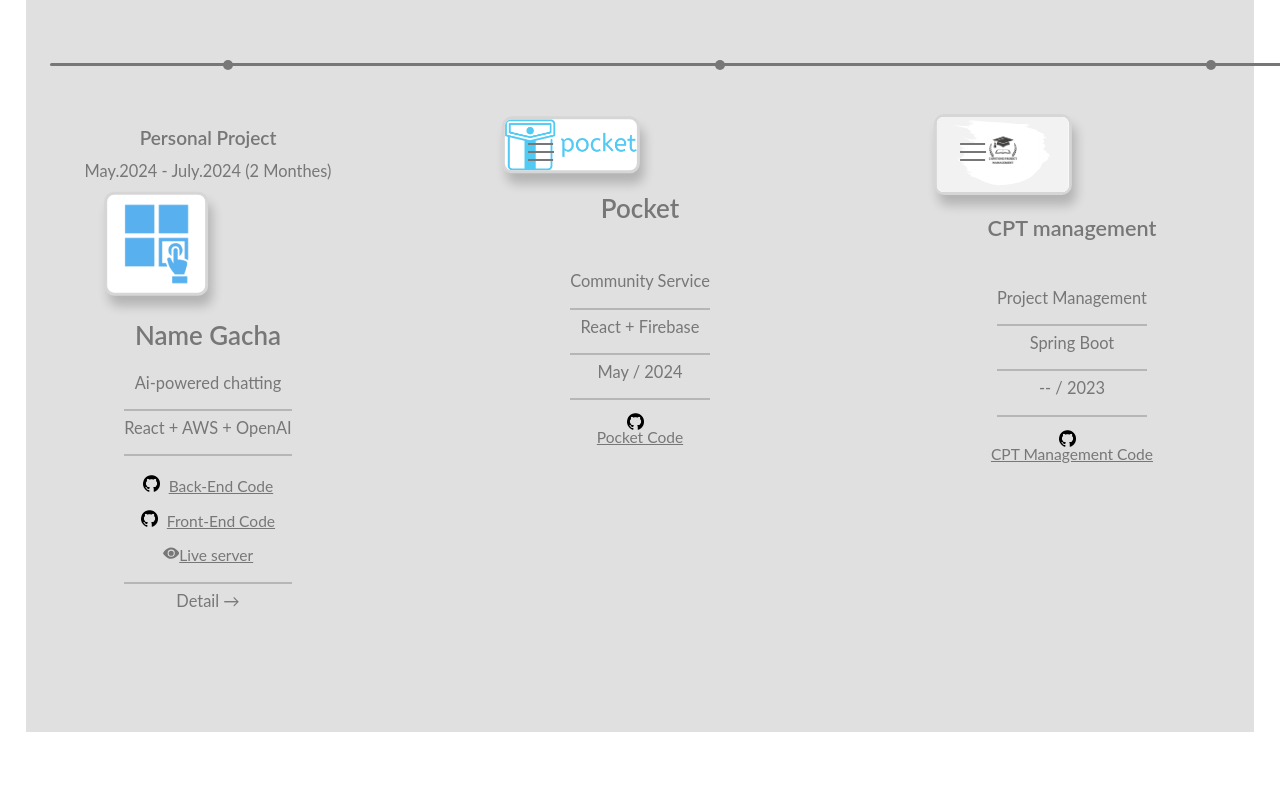
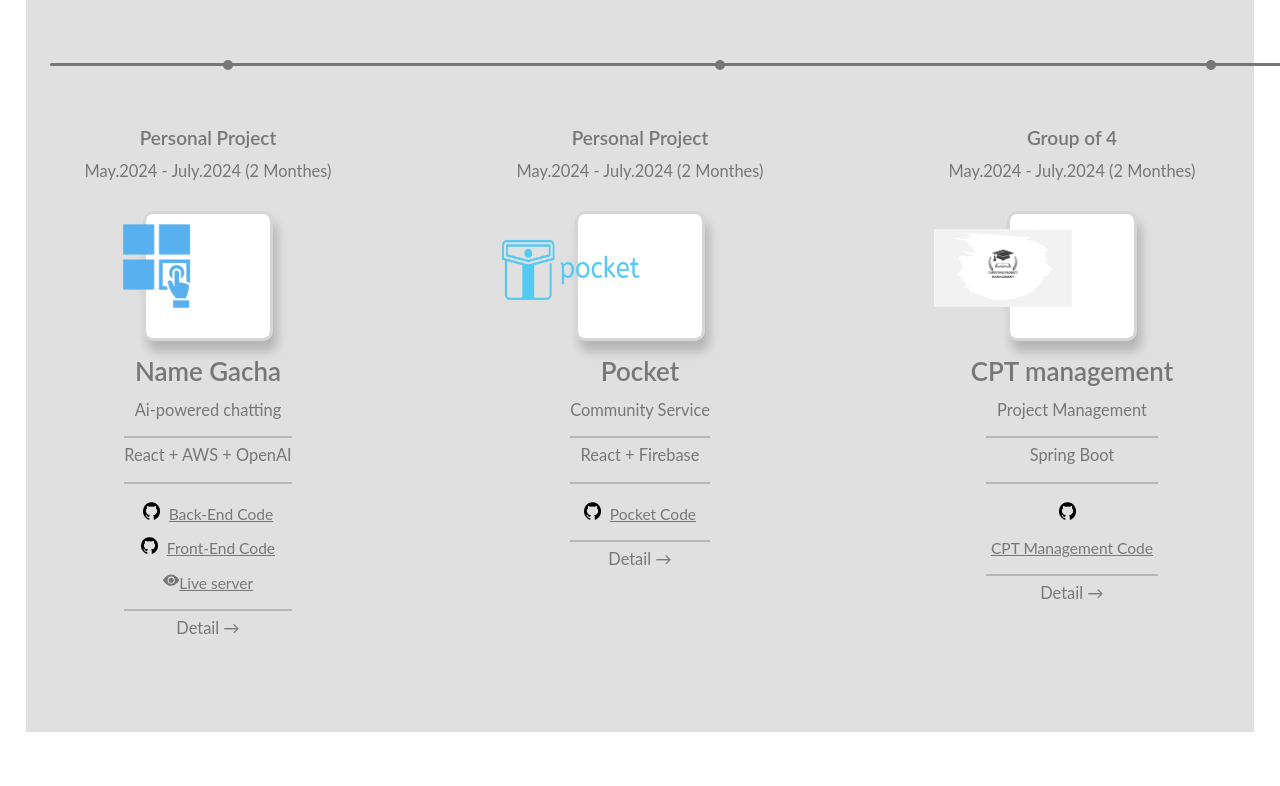
Before and after one commit to hyeonbinHur/portfolio, a React (Vite) app: page / in a window 1280 px wide. Shown: the part 854-1640 px from the top of the page. Built offline with nearby package versions, Linux system fonts and the light colour scheme.

Commit message:
project Detail button, and detail content feature done

```diff
--- a/src/sections/Projects.jsx
+++ b/src/sections/Projects.jsx
@@ -1,6 +1,8 @@
 import { BsEyeFill } from 'react-icons/bs';
 import { BiImageAlt } from 'react-icons/bi';
 import { AiFillPlaySquare } from 'react-icons/ai';
+import { AiOutlineClose } from 'react-icons/ai';
+
 import Cpt from '../assets/projects/cpt.svg';
 import Pocket from '../assets/projects/pocket.png';
 import NG from '../assets/projects/ng.png';
@@ -45,6 +47,7 @@ export default function Projects() {
     const sliceVideoIsOpen = useSelector((state) => state.videoSlice.isOpen);
     const sliceImageTopic = useSelector((state) => state.imageSlice.topic);
     const sliceImageIsOpen = useSelector((state) => state.imageSlice.isOpen);
+
     const handleOpenImageModal = (topic) => {
         dispatch(openImageModal({ topic: topic }));
     };
@@ -85,10 +88,13 @@ export default function Projects() {
                     <span className="project--period">
                         May.2024 - July.2024 (2 Monthes)
                     </span>
+
+                    <div className="project--image">
                         <img className="project--image__ng" src={NG}></img>
+                    </div>
 
                     <div className="project--text">
-                        <div className="project--name__ng">Name Gacha</div>
+                        <div className="project--name">Name Gacha</div>
                         <ul className="project--ul">
                             <li className="project--basic-info">
                                 Ai-powered chatting
@@ -128,23 +134,29 @@ export default function Projects() {
                             </li>
 
                             <li className="project--basic-info">
-                                Detail &rarr;
+                                <label htmlFor="detail_toggle__4">
+                                    <span>Detail &rarr;</span>
+                                </label>
                             </li>
                         </ul>
                     </div>
-                    {/* <input
+
+                    <input
                         type="checkbox"
                         className="detail--checkbox__4"
                         id="detail_toggle__4"
                     />
+
+                    <div className="detail--content__4">
                         <label
                             htmlFor="detail_toggle__4"
-                        className="detail--button__4"
+                            className="detail--close__4"
                         >
-                        <span className="detail--icon__4">&nbsp;</span>
-                    </label> */}
-                    <div className="detail--background__4">&nbsp;</div>
-                    <div className="detail--content__4">
+                            <span className="detail--close_icon__4 ">
+                                <AiOutlineClose />
+                            </span>
+                        </label>
+
                         <header className="content__header">
                             <img
                                 src={NG}
@@ -152,6 +164,7 @@ export default function Projects() {
                                 className="content__logo__ng"
                             />
                         </header>
+
                         <main className="content--body">
                             <div className="content--body__1">
                                 <h3 className="heading--tertiary">Features</h3>
@@ -323,8 +336,18 @@ export default function Projects() {
                         </main>
                     </div>
                 </div>
+
                 <div className="project--card">
-                    <img className="project--image__pocket" src={Pocket}></img>
+                    <div className="project--team">Personal Project</div>
+                    <span className="project--period">
+                        May.2024 - July.2024 (2 Monthes)
+                    </span>
+                    <div className="project--image">
+                        <img
+                            className="project--image__pocket"
+                            src={Pocket}
+                        ></img>
+                    </div>
                     <div className="project--text">
                         <div className="project--name">Pocket</div>
                         <ul className="project--ul">
@@ -334,8 +357,8 @@ export default function Projects() {
                             <li className="project--basic-info">
                                 React + Firebase
                             </li>
-                            <li className="project--basic-info">May / 2024</li>
                             <li className="project--basic-info__link">
+                                <p className="project--basic-info">
                                     <img src={Git} className="project--git" />
                                     <a
                                         href="https://github.com/hyeonbinHur/DDock-DDock"
@@ -343,6 +366,14 @@ export default function Projects() {
                                     >
                                         Pocket Code
                                     </a>
+                                </p>
+                            </li>
+                            <li className="project--basic-info">
+                                <label htmlFor="detail_toggle__3">
+                                    <span className="detail--icon__3">
+                                        <span>Detail &rarr;</span>
+                                    </span>
+                                </label>
                             </li>
                         </ul>
                     </div>
@@ -351,14 +382,13 @@ export default function Projects() {
                         className="detail--checkbox__3"
                         id="detail_toggle__3"
                     />
-                    <label
-                        htmlFor="detail_toggle__3"
-                        className="detail--button__3"
-                    >
-                        <span className="detail--icon__3">&nbsp;</span>
+
+                    <div className="detail--content__3">
+                        <label htmlFor="detail_toggle__3">
+                            <span className="detail--icon__3">
+                                <AiOutlineClose />
+                            </span>
                         </label>
-                    <div className="detail--background__3">&nbsp;</div>
-                    <div className="detail--content__3">
                         <header className="content__header">
                             <img
                                 src={Pocket}
@@ -547,16 +577,22 @@ export default function Projects() {
                     </div>
                 </div>
                 <div className="project--card">
+                    <div className="project--team">Group of 4</div>
+                    <span className="project--period">
+                        May.2024 - July.2024 (2 Monthes)
+                    </span>
+                    <div className="project--image">
                         <img className="project--image__cpt" src={Cpt}></img>
+                    </div>
                     <div className="project--text">
-                        <div className="project--name__cpt">CPT management</div>
+                        <div className="project--name">CPT management</div>
                         <ul className="project--ul">
                             <li className="project--basic-info">
                                 Project Management
                             </li>
                             <li className="project--basic-info">Spring Boot</li>
-                            <li className="project--basic-info"> -- / 2023</li>
                             <li className="project--basic-info__link">
+                                <p className="project--basic-info">
                                     <img src={Git} className="project--git" />
                                     <a
                                         href="https://github.com/hyeonbinHur/CapstoneProjectManagementSystem"
@@ -564,6 +600,14 @@ export default function Projects() {
                                     >
                                         CPT Management Code
                                     </a>
+                                </p>
+                            </li>
+                            <li className="project--basic-info">
+                                <label htmlFor="detail_toggle__2">
+                                    <span className="detail--icon__2">
+                                        Detail &rarr;
+                                    </span>
+                                </label>
                             </li>
                         </ul>
                     </div>
@@ -572,14 +616,13 @@ export default function Projects() {
                         className="detail--checkbox__2"
                         id="detail_toggle__2"
                     />
-                    <label
-                        htmlFor="detail_toggle__2"
-                        className="detail--button__2"
-                    >
-                        <span className="detail--icon__2">&nbsp;</span>
+
+                    <div className="detail--content__2">
+                        <label htmlFor="detail_toggle__2">
+                            <span className="detail--icon__2">
+                                <AiOutlineClose />
+                            </span>
                         </label>
-                    <div className="detail--background__2">&nbsp;</div>
-                    <div className="detail--content__2">
                         <header className="content__header">
                             <img src={Cpt} alt="" className="content__logo" />
                         </header>
--- a/src/styles/base/mixin.scss
+++ b/src/styles/base/mixin.scss
@@ -77,6 +77,7 @@
     }
 
     &:checked+.detail--button__#{$modifier} .detail--icon__#{$modifier} {
+
         background-color: transparent;
         transition: all .3s;
 
@@ -121,32 +122,7 @@
 }
 
 @mixin detailIcon($modifier) {
-    top: 2.3rem;
-    &,
-    &::before,
-    &::after {
-        width: 3rem;
-        height: 2px;
-        background-color: $color-grey;
-        position: absolute;
-        left: 50%;
-        transform: translate(-50%, 0%);
-        transition: all .2s;
-    }
 
-    &::before,
-    &::after {
-        content: '';
-        position: absolute;
-    }
-
-    &::before {
-        top: -.9rem;
-    }
-
-    &::after {
-        top: .9rem;
-    }
 }
 
 @mixin detailButton($modifier) {
@@ -170,22 +146,22 @@
 }
 
 
-@mixin detainContent($modifier) {
+@mixin detailContent($modifier) {
     opacity: 0;
     visibility: hidden;
     z-index: -1;
     transition: opacity 2s;
+    background-color: $color-grey-light-2 !important;
 }
 
-@mixin detailBackground($modifier) {
-    position: absolute;
-    top: 0%;
-    left: 0%;
-    width: 10rem;
-    height: 10rem;
-    z-index: -1;
-    opacity: 0;
-    background-color: $color-grey-light-2;
-    transition: all .8s;
-    border-radius: 2px;
-}
+// @mixin detailBackground($modifier) {
+//     position: absolute;
+//     top: 0%;
+//     left: 0%;
+//     width: 10rem;
+//     height: 10rem;
+//     z-index: -1;
+//     opacity: 0;
+//     transition: all .8s;
+//     border-radius: 2px;
+// }
--- a/src/styles/sections/detail.scss
+++ b/src/styles/sections/detail.scss
@@ -1,6 +1,6 @@
 .detail {
     &--checkbox__1 {
-        @include detailCheckbox(1);
+        // @include detailCheckbox(1);
     }
     &--icon__1 {
         @include detailIcon(1);
@@ -11,13 +11,12 @@
 
     }
     &--content__1 {
-        @include detainContent(1);
+        @include detailContent(1);
 
     }
-    &--background__1 {
-        @include detailBackground(1);
-
-    }
+    // &--background__1 {
+    //     @include detailBackground(1);
+    // }
     &--checkbox__2 {
         @include detailCheckbox(2);
     }
@@ -28,31 +27,34 @@
         @include detailButton(2);
     }
     &--content__2 {
-        @include detainContent(2);
+        @include detailContent(2);
     }
-    &--background__2 {
-        @include detailBackground(2);
-    }
+
+    // &--background__2 {
+    //     @include detailBackground(2);
+    // }
 
     &--checkbox__3 {
         @include detailCheckbox(3);
     }
     &--icon__3 {
-        @include detailIcon(3);
+        // @include detailIcon(3);
     }
     &--button__3 {
         @include detailButton(3);
     }
     &--content__3 {
-        @include detainContent(3);
+        @include detailContent(3);
     }
-    &--background__3 {
-        @include detailBackground(3);
-    }
+
+    // &--background__3 {
+    //     @include detailBackground(3);
+    // }
 
     &--checkbox__4 {
         @include detailCheckbox(4);
     }
+
     &--icon__4 {
         @include detailIcon(4);
     }
@@ -60,11 +62,13 @@
         @include detailButton(4);
     }
     &--content__4 {
-        @include detainContent(4);
+        @include detailContent(4);
     }
-    &--background__4 {
-        @include detailBackground(4);
-    }
+
+
+    // &--background__4 {
+    //     @include detailBackground(4);
+    // }
 
     &__video {
         font-size: 3rem;
--- a/src/styles/sections/projects.scss
+++ b/src/styles/sections/projects.scss
@@ -4,24 +4,28 @@
         margin-top: 0;
         padding-top: 0;
         margin-bottom: 7vh;
+
         @include respond(tab-land) {
             margin-bottom: 5vh;
         }
     }
-    &--
-    &--live {
+
+    &-- &--live {
         color: $color-grey;
     }
-    &--period{
+
+    &--period {
         font-size: 1.9rem;
         margin-bottom: 2rem;
         display: inline-block;
     }
-    &--team{
+
+    &--team {
         font-size: 2.2rem;
         font-weight: 600;
         margin-bottom: .3rem;
     }
+
     &--card {
         height: 50rem;
         // background-color: rgba($color-white, .7);
@@ -34,6 +38,7 @@
 
         &:not(:last-child) {
             margin-right: 20rem;
+
             @include respond(tab-port) {
                 margin-right: 0rem;
                 margin-bottom: 8rem;
@@ -47,27 +52,30 @@
     }
 
     &--image {
+        width: 15rem;
+        height: 15rem;
+        border-radius: 10px;
+        border: 3px solid $color-grey-dark-2;
+        background-color: white;
+        box-shadow: .5rem 1.2rem 1.2rem rgba($color-black, .2);
+        display: flex;
+        align-items: center;
+        justify-content: center;
+        margin: 1rem auto;
+
         &__buyy,
         &__cpt,
         &__pocket,
         &__ng {
-            border-radius: 10px;
-            border:3px solid $color-grey-dark-2;
-            background-color: white;
-            box-shadow: .5rem 1.2rem 1.2rem rgba($color-black, .2);
             @include respond (desk-sm) {
                 top: 10%;
                 transform: translate(-50%, -10%);
             }
         }
 
-        &__buyy {
-            width: 15rem;
-
-        }
-
         &__cpt {
-            width: 18rem;
+            width: 12rem;
+            height: 9rem;
 
             @include respond (desk-sm) {
                 width: 16rem;
@@ -75,8 +83,8 @@
         }
 
         &__pocket {
-            width: 19rem;
-
+            width: 12rem;
+            height: 7rem;
 
             @include respond (desk-sm) {
                 width: 16rem;
@@ -120,7 +128,6 @@
         font-size: 1.9rem;
         display: flex;
         flex-direction: column;
-        justify-content: center;
         align-items: center;
     }
 
@@ -128,23 +135,21 @@
         font-size: 3rem;
         font-weight: 600;
         width: 30rem;
-        margin-bottom: 4rem;
-        &__cpt {
-            font-size: 2.5rem;
-            font-weight: 600;
-            width: 30rem;
-            margin-bottom: 4rem;
-        }
-        &__ng {
-            font-size: 3rem;
-            font-weight: 600;
-            width: 30rem;
-            margin-bottom: 1rem;
-        }
+        // &__cpt {
+        //     font-size: 2.5rem;
+        //     font-weight: 600;
+        //     width: 30rem;
+        // }
+
+        // &__ng {
+        //     font-size: 3rem;
+        //     font-weight: 600;
+        //     width: 30rem;
+        // }
     }
 }
 
-.time_line{
+.time_line {
     height: 3px;
     border-radius: 100px;
     background-color: $color-grey;
@@ -156,17 +161,18 @@
     align-items: center;
     justify-content: space-between;
 
-    &__circle{
+    &__circle {
         width: 10px;
         height: 10px;
         background-color: $color-grey;
-        border-radius: 50% ;
+        border-radius: 50%;
 
-        &:first-child{
-            margin-left:20rem ;
+        &:first-child {
+            margin-left: 20rem;
         }
-        &:last-child{
-            margin-right:20rem ;
+
+        &:last-child {
+            margin-right: 20rem;
         }
     }
 
```
Lines whose indentation alone changed are shown as unchanged.
